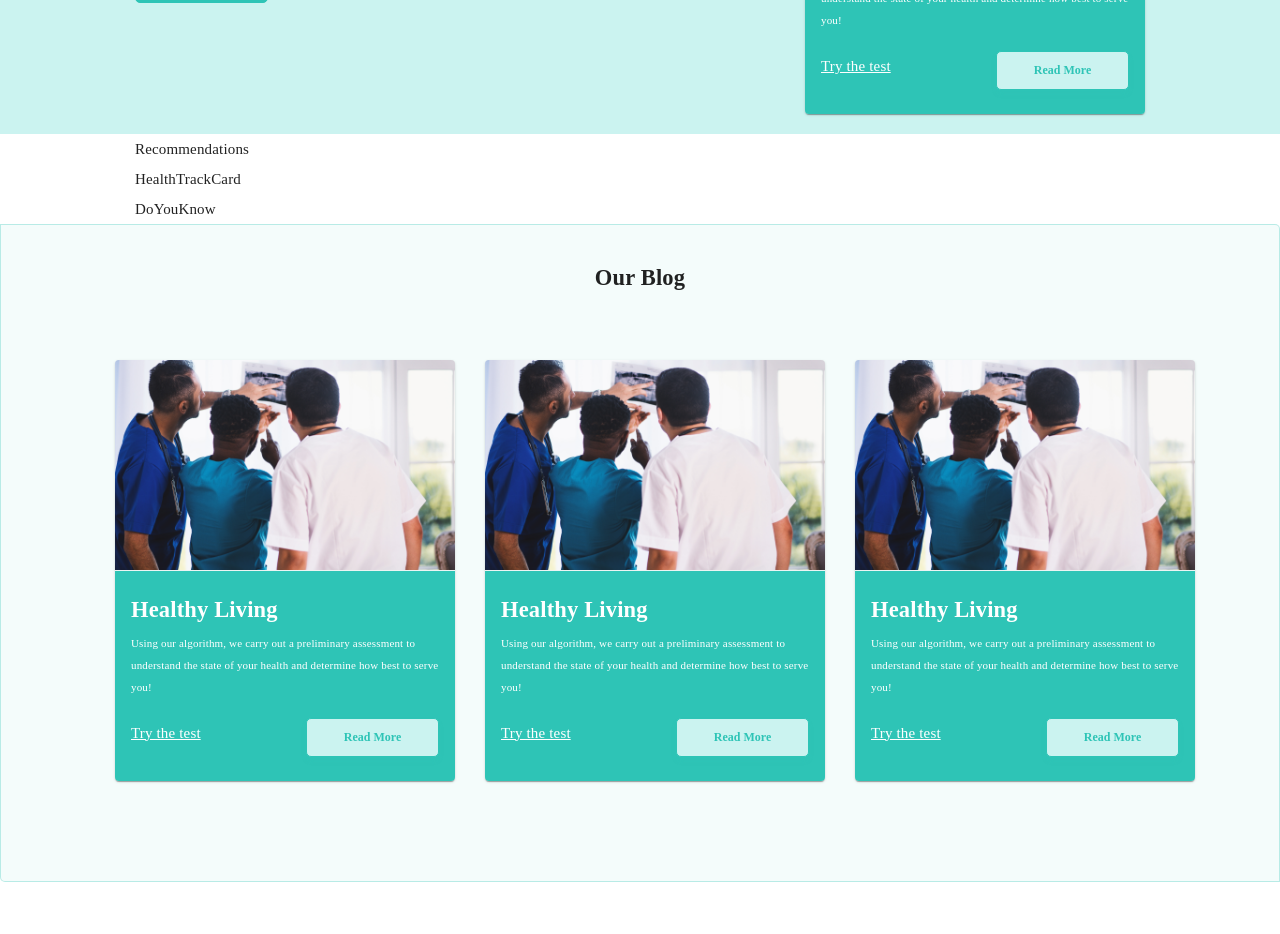
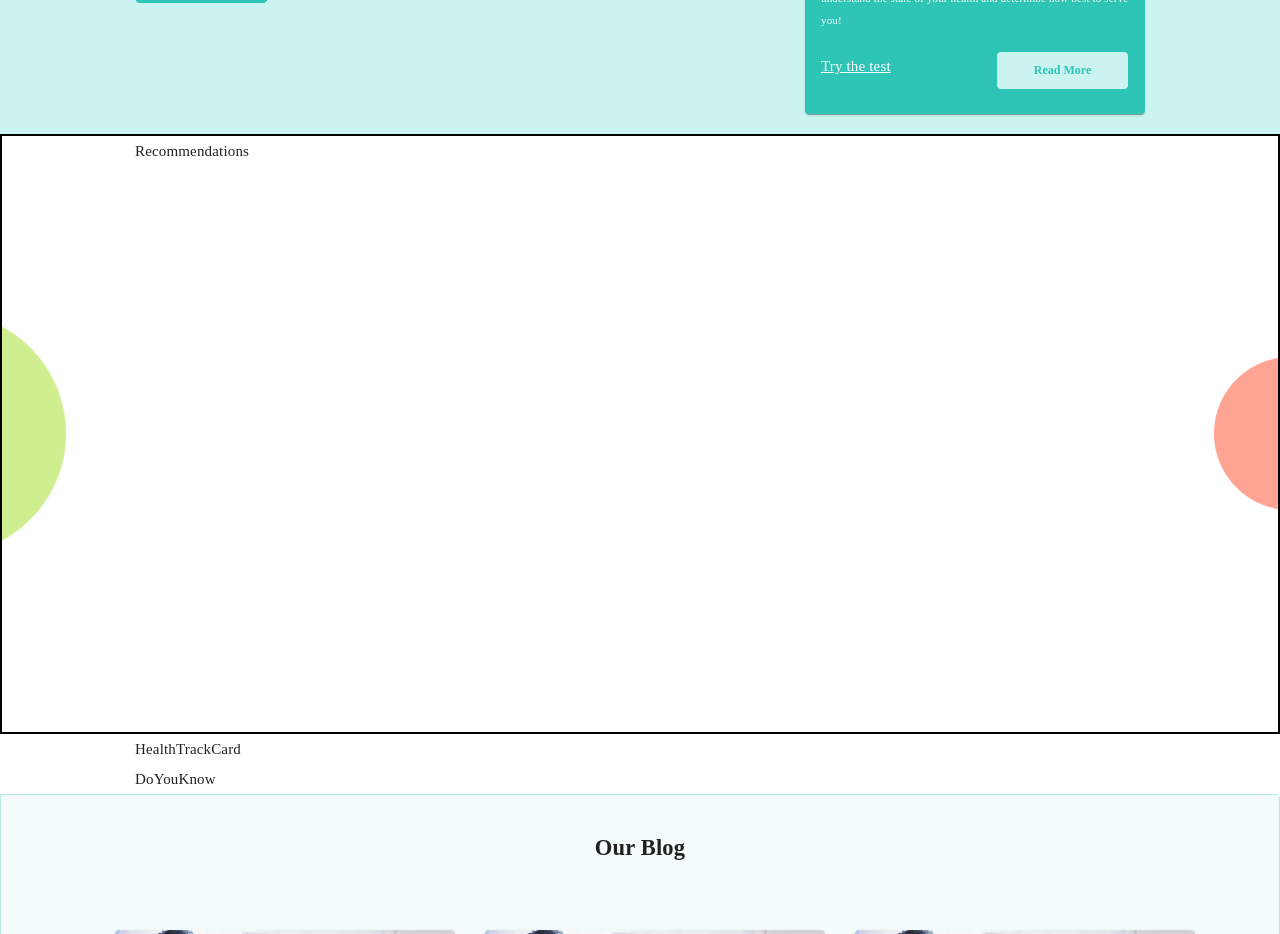
Before and after one commit to Kaeyz/react-app, a React (Create React App) app: page /wellness/individual/health in a window 1280 px wide. Shown: the part 940-1874 px from the top of the page. Built offline with nearby package versions, Linux system fonts and the light colour scheme.

Commit message:
ADD: remoendations card

```diff
--- a/src/Theme.js
+++ b/src/Theme.js
@@ -59,7 +59,7 @@ const GlobalStyle = createGlobalStyle`
 		outline: none;
     height: 100%;
     font-family: cursive;
-background:#fff;
+		background:#fff;
   }
 	div, span {
     margin: 0;
--- a/src/components/wellness/individual/Recommendations.js
+++ b/src/components/wellness/individual/Recommendations.js
@@ -1,21 +1,49 @@
 import React from 'react';
 import Container from '../../common/Container';
 import styled from 'styled-components';
+import Ellipse31 from '../../../assets/Ellipse31.png';
+import Ellipse_31 from '../../../assets/Ellipse_31.png';
+import Ellipse32 from '../../../assets/Ellipse32.png';
 
 //import PropTypes from 'prop-types';
 
 const Wrapper = styled.div`
-
+			height: 60rem;
+			border: 2px solid black;
+		.left-background {
+			background-image: url(${Ellipse31});
+			height: 100%;
+			width: 100%;
+			background-repeat: no-repeat;
+			background-position: center left;
+			background-size: 5%;
+		}
+		.right-background {
+			height: 100%;
+			width: 100%;
+			background-repeat: no-repeat;
+			background-position: center right;
+			background-size: 5%;
+		}
+		.pink {
+			background-image: url(${Ellipse32});
+		}
+		.green {
+			background-image: url(${Ellipse_31});
+		}
 
 `;
 
 function Recommendations() {
 	return (
 		<Wrapper>
-			<Container>
-				{/* 				Code goes here */}
-				Recommendations
-			</Container>
+			<div className="left-background">
+				<div className="right-background pink">
+					<Container>
+						Recommendations
+					</Container>
+				</div>
+			</div>
 		</Wrapper>
 	);
 }
--- a/src/routes/routes.js
+++ b/src/routes/routes.js
@@ -18,7 +18,6 @@ const Routes = () => (
 			<Route path="/wellness/individual/fitness" component={Fitness} />
 			<Route path="/wellness/individual/nutrition" component={Nutrition} />
 			<Route path="/wellness/individual/lifestyle" component={Lifestyle} />
-
 		</Switch>
 	</Router>
 );
```
Also changed, not shown: src/assets/Ellipse32.png (added), src/assets/Ellipse_31.png (added).
